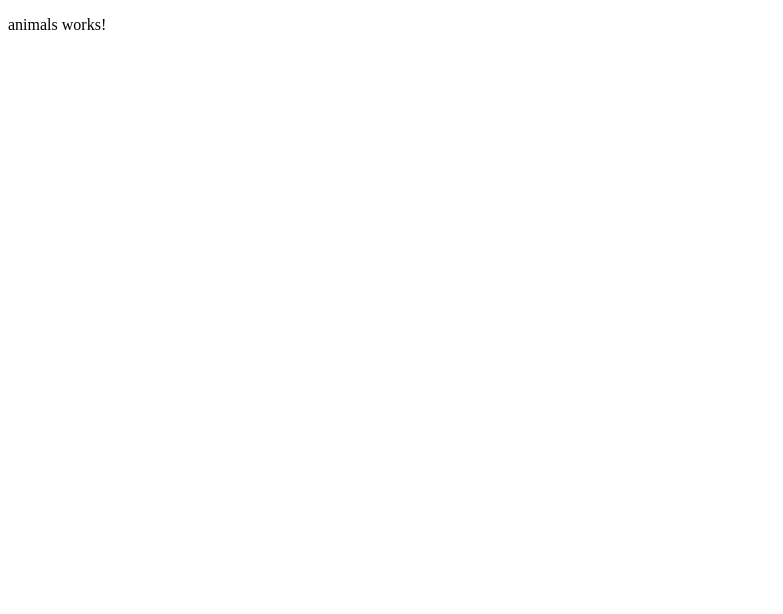
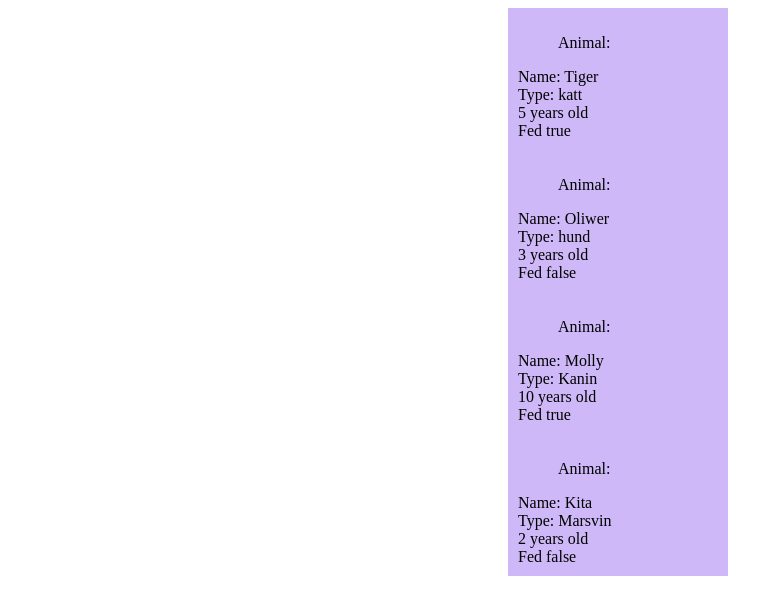
Before and after one commit to fplanting/angular-assignments, an Angular app in the folder angular-assignments/: page / in a window 1280 px wide. Shown: the top 614 px of the page, without its empty margins (0-783 px from the left). Built offline with nearby package versions, Linux system fonts and the light colour scheme.

Commit message:
added input & css

```diff
--- a/angular-assignments/src/app/app.component.html
+++ b/angular-assignments/src/app/app.component.html
@@ -1 +1 @@
-<app-animals></app-animals>
+<app-print-animal></app-print-animal>
--- a/angular-assignments/src/app/app.module.ts
+++ b/angular-assignments/src/app/app.module.ts
@@ -3,11 +3,13 @@ import { BrowserModule } from '@angular/platform-browser';
 
 import { AppComponent } from './app.component';
 import { AnimalsComponent } from './components/animals/animals.component';
+import { PrintAnimalComponent } from './components/print-animal/print-animal.component';
 
 @NgModule({
   declarations: [
     AppComponent,
-    AnimalsComponent
+    AnimalsComponent,
+    PrintAnimalComponent
   ],
   imports: [
     BrowserModule
--- a/angular-assignments/src/app/components/animals/animals.component.html
+++ b/angular-assignments/src/app/components/animals/animals.component.html
@@ -1 +1,8 @@
-<p>animals works!</p>
+<div class="container">
+
+    <ul>Animal:</ul>
+    <li>Name: {{ animal.name }}</li>
+    <li>Type: {{ animal.type }}</li>
+    <li>{{ animal.age }} years old</li>
+    <li>Fed {{ animal.fed }}</li>
+</div>
--- a/angular-assignments/src/app/components/animals/animals.component.scss
+++ b/angular-assignments/src/app/components/animals/animals.component.scss
@@ -0,0 +1,13 @@
+div {
+  margin-left: 500px;
+  padding: 10px;
+  width: 200px;
+  background-color: #ceb8f8;
+}
+p {
+  color: #7b38be;
+}
+
+li {
+  list-style: none;
+}
--- a/angular-assignments/src/app/components/animals/animals.component.ts
+++ b/angular-assignments/src/app/components/animals/animals.component.ts
@@ -1,4 +1,5 @@
-import { Component, OnInit } from '@angular/core';
+import { Component, Input, OnInit } from '@angular/core';
+import { Animal } from 'src/app/models/Animal';
 
 @Component({
   selector: 'app-animals',
@@ -7,6 +8,8 @@ import { Component, OnInit } from '@angular/core';
 })
 export class AnimalsComponent implements OnInit {
 
+  @Input() animal: Animal = new Animal('', '', 0, true);
+
   constructor() { }
 
   ngOnInit(): void {
--- /dev/null
+++ b/angular-assignments/src/app/components/print-animal/print-animal.component.html
@@ -0,0 +1 @@
+<app-animals *ngFor="let a of animals" [animal]="a"></app-animals>
--- /dev/null
+++ b/angular-assignments/src/app/components/print-animal/print-animal.component.ts
@@ -0,0 +1,24 @@
+import { Component, OnInit } from '@angular/core';
+import { Animal } from 'src/app/models/Animal';
+
+@Component({
+  selector: 'app-print-animal',
+  templateUrl: './print-animal.component.html',
+  styleUrls: ['./print-animal.component.scss']
+})
+export class PrintAnimalComponent implements OnInit {
+
+
+  animals: Animal[] = [
+    {type: 'katt', name: 'Tiger', age: 5, fed: true},
+    {type: 'hund', name: 'Oliwer', age: 3, fed: false},
+    {type: 'Kanin', name: 'Molly', age: 10, fed: true},
+    {type: 'Marsvin', name: 'Kita', age: 2, fed: false}];
+
+
+  constructor() { }
+
+  ngOnInit(): void {
+  }
+
+}
--- a/angular-assignments/src/app/models/Animal.ts
+++ b/angular-assignments/src/app/models/Animal.ts
@@ -2,12 +2,15 @@ export class Animal {
     type: string;
     name: string;
     age: number;
+    fed: boolean;
 
 
-    constructor(newAnimal: string, newAge: number) {
-        this.type = newAnimal;
-        this.name = newAnimal;
-        this.age = newAge;
+    constructor(type: string, name: string, age: number, fed: boolean) {
+        this.type = type;
+        this.name = name;
+        this.age = 0;
+        this.fed = false;
+
     }
 
 }
```
Also changed, not shown: angular-assignments/src/app/components/print-animal/print-animal.component.scss (added), 1 other file (tests, documents, lock files or other folders).
